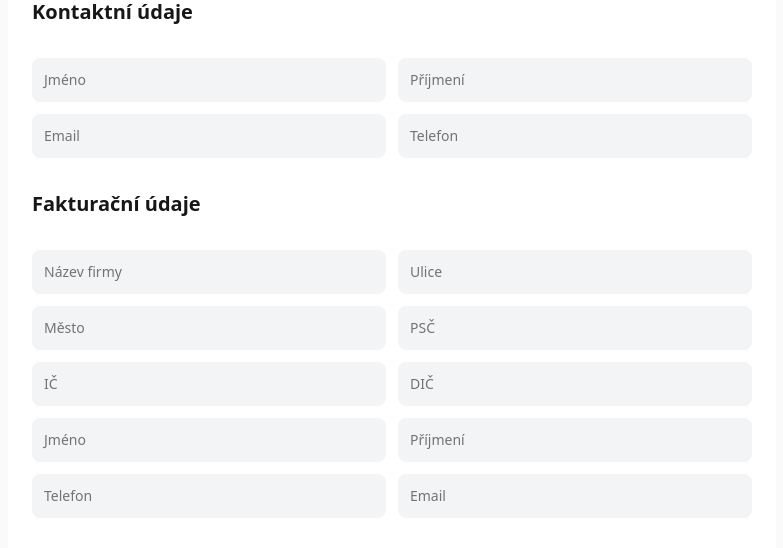
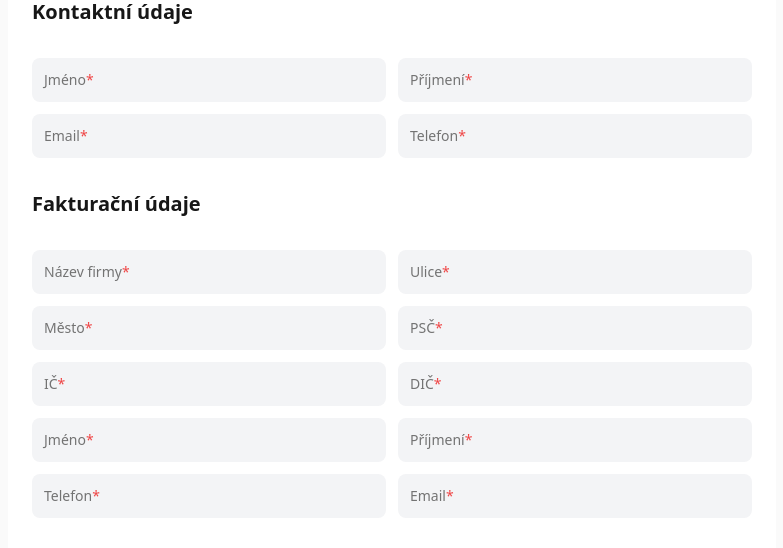
Before and after one commit to PragueBeerGuide/vue-tailwind-app, a Vue app: page / in a window 1280 px wide. Shown: the part 1666-2214 px from the top of the page, without its empty margins (360-1143 px from the left). Built offline with nearby package versions, Linux system fonts and the light colour scheme.

Commit message:
added red asterix to Form input fields

```diff
--- a/src/components/ContactForm.vue
+++ b/src/components/ContactForm.vue
@@ -19,7 +19,7 @@
         <label
           for="first_name"
           class="peer-focus:font-medium absolute text-sm text-neutral-500 duration-300 transform -translate-y-6 scale-75 top-3 left-3 origin-[0] peer-focus:start-0 rtl:peer-focus:translate-x-1/4 peer-focus:text-blue-600 peer-placeholder-shown:scale-100 peer-placeholder-shown:translate-y-0 peer-focus:scale-75 peer-focus:-translate-y-6"
-          >Jméno</label
+          >Jméno<span class="text-red-500">*</span></label
         >
       </div>
       <div class="relative z-0 w-full group">
@@ -34,7 +34,7 @@
         <label
           for="last_name"
           class="peer-focus:font-medium absolute text-sm text-neutral-500 duration-300 transform -translate-y-6 scale-75 top-3 left-3 origin-[0] peer-focus:start-0 rtl:peer-focus:translate-x-1/4 peer-focus:text-blue-600 peer-placeholder-shown:scale-100 peer-placeholder-shown:translate-y-0 peer-focus:scale-75 peer-focus:-translate-y-6"
-          >Příjmení</label
+          >Příjmení<span class="text-red-500">*</span></label
         >
       </div>
       <div class="relative z-0 w-full group">
@@ -49,7 +49,7 @@
         <label
           for="email"
           class="peer-focus:font-medium absolute text-sm text-neutral-500 duration-300 transform -translate-y-6 scale-75 top-3 left-3 origin-[0] peer-focus:start-0 rtl:peer-focus:translate-x-1/4 peer-focus:text-blue-600 peer-placeholder-shown:scale-100 peer-placeholder-shown:translate-y-0 peer-focus:scale-75 peer-focus:-translate-y-6"
-          >Email</label
+          >Email<span class="text-red-500">*</span></label
         >
       </div>
       <div class="relative z-0 w-full group">
@@ -64,7 +64,7 @@
         <label
           for="phone-number"
           class="peer-focus:font-medium absolute text-sm text-neutral-500 duration-300 transform -translate-y-6 scale-75 top-3 left-3 origin-[0] peer-focus:start-0 rtl:peer-focus:translate-x-1/4 peer-focus:text-blue-600 peer-placeholder-shown:scale-100 peer-placeholder-shown:translate-y-0 peer-focus:scale-75 peer-focus:-translate-y-6"
-          >Telefon</label
+          >Telefon<span class="text-red-500">*</span></label
         >
       </div>
     </div>
@@ -86,7 +86,7 @@
         <label
           for="company-name"
           class="peer-focus:font-medium absolute text-sm text-neutral-500 duration-300 transform -translate-y-6 scale-75 top-3 left-3 origin-[0] peer-focus:start-0 rtl:peer-focus:translate-x-1/4 peer-focus:text-blue-600 peer-placeholder-shown:scale-100 peer-placeholder-shown:translate-y-0 peer-focus:scale-75 peer-focus:-translate-y-6"
-          >Název firmy</label
+          >Název firmy<span class="text-red-500">*</span></label
         >
       </div>
       <div class="relative z-0 w-full group">
@@ -101,7 +101,7 @@
         <label
           for="street-name"
           class="peer-focus:font-medium absolute text-sm text-neutral-500 duration-300 transform -translate-y-6 scale-75 top-3 left-3 origin-[0] peer-focus:start-0 rtl:peer-focus:translate-x-1/4 peer-focus:text-blue-600 peer-placeholder-shown:scale-100 peer-placeholder-shown:translate-y-0 peer-focus:scale-75 peer-focus:-translate-y-6"
-          >Ulice</label
+          >Ulice<span class="text-red-500">*</span></label
         >
       </div>
       <div class="relative z-0 w-full group">
@@ -116,7 +116,7 @@
         <label
           for="city-name"
           class="peer-focus:font-medium absolute text-sm text-neutral-500 duration-300 transform -translate-y-6 scale-75 top-3 left-3 origin-[0] peer-focus:start-0 rtl:peer-focus:translate-x-1/4 peer-focus:text-blue-600 peer-placeholder-shown:scale-100 peer-placeholder-shown:translate-y-0 peer-focus:scale-75 peer-focus:-translate-y-6"
-          >Město</label
+          >Město<span class="text-red-500">*</span></label
         >
       </div>
       <div class="relative z-0 w-full group">
@@ -131,7 +131,7 @@
         <label
           for="zip-code"
           class="peer-focus:font-medium absolute text-sm text-neutral-500 duration-300 transform -translate-y-6 scale-75 top-3 left-3 origin-[0] peer-focus:start-0 rtl:peer-focus:translate-x-1/4 peer-focus:text-blue-600 peer-placeholder-shown:scale-100 peer-placeholder-shown:translate-y-0 peer-focus:scale-75 peer-focus:-translate-y-6"
-          >PSČ</label
+          >PSČ<span class="text-red-500">*</span></label
         >
       </div>
       <div class="relative z-0 w-full group">
@@ -146,7 +146,7 @@
         <label
           for="company-id"
           class="peer-focus:font-medium absolute text-sm text-neutral-500 duration-300 transform -translate-y-6 scale-75 top-3 left-3 origin-[0] peer-focus:start-0 rtl:peer-focus:translate-x-1/4 peer-focus:text-blue-600 peer-placeholder-shown:scale-100 peer-placeholder-shown:translate-y-0 peer-focus:scale-75 peer-focus:-translate-y-6"
-          >IČ</label
+          >IČ<span class="text-red-500">*</span></label
         >
       </div>
       <div class="relative z-0 w-full group">
@@ -161,7 +161,7 @@
         <label
           for="tax-id"
           class="peer-focus:font-medium absolute text-sm text-neutral-500 duration-300 transform -translate-y-6 scale-75 top-3 left-3 origin-[0] peer-focus:start-0 rtl:peer-focus:translate-x-1/4 peer-focus:text-blue-600 peer-placeholder-shown:scale-100 peer-placeholder-shown:translate-y-0 peer-focus:scale-75 peer-focus:-translate-y-6"
-          >DIČ</label
+          >DIČ<span class="text-red-500">*</span></label
         >
       </div>
       <div class="relative z-0 w-full group">
@@ -176,7 +176,7 @@
         <label
           for="cpy-first_name"
           class="peer-focus:font-medium absolute text-sm text-neutral-500 duration-300 transform -translate-y-6 scale-75 top-3 left-3 origin-[0] peer-focus:start-0 rtl:peer-focus:translate-x-1/4 peer-focus:text-blue-600 peer-placeholder-shown:scale-100 peer-placeholder-shown:translate-y-0 peer-focus:scale-75 peer-focus:-translate-y-6"
-          >Jméno</label
+          >Jméno<span class="text-red-500">*</span></label
         >
       </div>
       <div class="relative z-0 w-full group">
@@ -191,7 +191,7 @@
         <label
           for="cpy-last_name"
           class="peer-focus:font-medium absolute text-sm text-neutral-500 duration-300 transform -translate-y-6 scale-75 top-3 left-3 origin-[0] peer-focus:start-0 rtl:peer-focus:translate-x-1/4 peer-focus:text-blue-600 peer-placeholder-shown:scale-100 peer-placeholder-shown:translate-y-0 peer-focus:scale-75 peer-focus:-translate-y-6"
-          >Příjmení</label
+          >Příjmení<span class="text-red-500">*</span></label
         >
       </div>
 
@@ -207,7 +207,7 @@
         <label
           for="cpy-phone-number"
           class="peer-focus:font-medium absolute text-sm text-neutral-500 duration-300 transform -translate-y-6 scale-75 top-3 left-3 origin-[0] peer-focus:start-0 rtl:peer-focus:translate-x-1/4 peer-focus:text-blue-600 peer-placeholder-shown:scale-100 peer-placeholder-shown:translate-y-0 peer-focus:scale-75 peer-focus:-translate-y-6"
-          >Telefon</label
+          >Telefon<span class="text-red-500">*</span></label
         >
       </div>
       <div class="relative z-0 w-full group">
@@ -222,7 +222,7 @@
         <label
           for="cpy-email"
           class="peer-focus:font-medium absolute text-sm text-neutral-500 duration-300 transform -translate-y-6 scale-75 top-3 left-3 origin-[0] peer-focus:start-0 rtl:peer-focus:translate-x-1/4 peer-focus:text-blue-600 peer-placeholder-shown:scale-100 peer-placeholder-shown:translate-y-0 peer-focus:scale-75 peer-focus:-translate-y-6"
-          >Email</label
+          >Email<span class="text-red-500">*</span></label
         >
       </div>
     </div>
```
